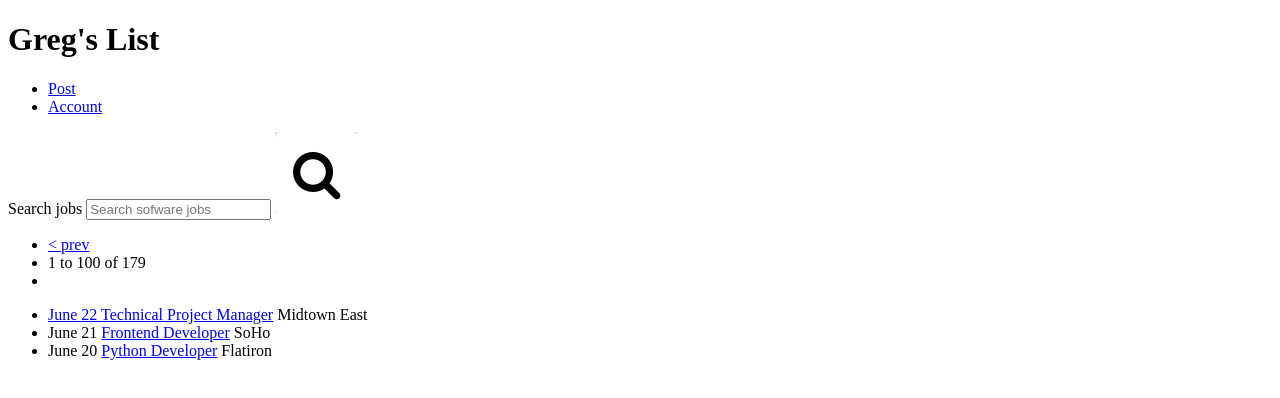
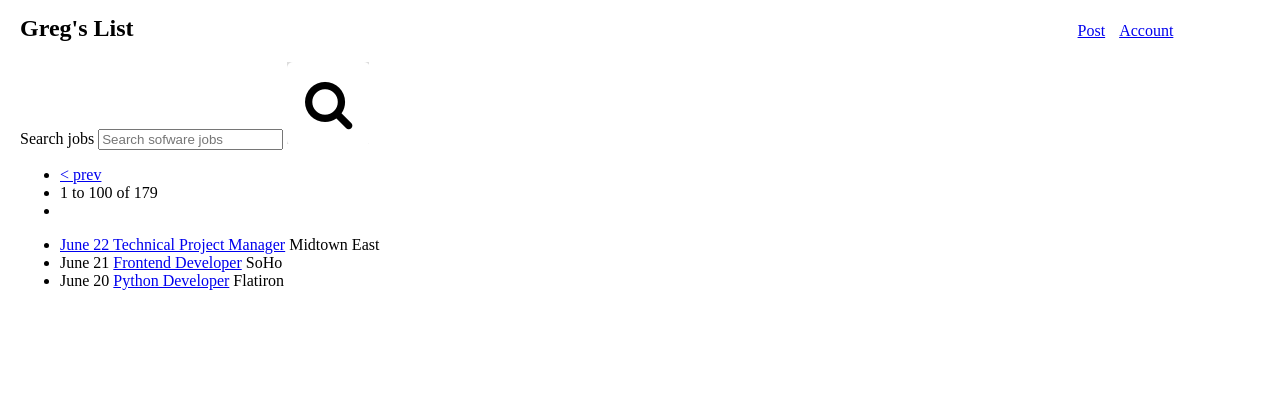
Before and after one commit to jmannyroa/gregslist, a plain HTML site: page index.html in a window 1280 px wide. Drawn offline with Linux system fonts and the light colour scheme.

Commit message:
Fixes semantics, adds styles, ready to go!

```diff
--- a/index.html
+++ b/index.html
@@ -7,16 +7,16 @@
 </head>
 <body>
 
-	<!-- header -->
+	<!-- nav-bar -->
+	<nav class="nav-bar">
 		<header>
 			<h1>Greg's List</h1>
-		<nav class="top-nav">
+		</header>
 		<ul>
 			<li><a href="#">Post</a></li>
 			<li><a href="#">Account</a></li>
 		</ul>
 	</nav>
-	</header>
 
 	<!-- main content -->
 	<main>
--- a/main.css
+++ b/main.css
@@ -1,3 +1,30 @@
 * {
   box-sizing: border-box;
 }
+
+body {
+  /*centering*/
+  margin: 0px auto;
+  padding: 0 20px;
+  width: 100%;
+}
+
+.nav-bar {
+  margin-top: -20px;
+  padding-top: 15px;
+}
+
+.nav-bar header,
+.nav-bar ul,
+.nav-bar ul li {
+  display: inline-block;
+}
+
+.nav-bar ul {
+  margin-left: 900px;
+  /*margin-right: -200px;*/
+}
+
+.nav-bar ul li:first-child {
+  margin-right: 10px;
+}
```
Lines whose indentation alone changed are shown as unchanged.
